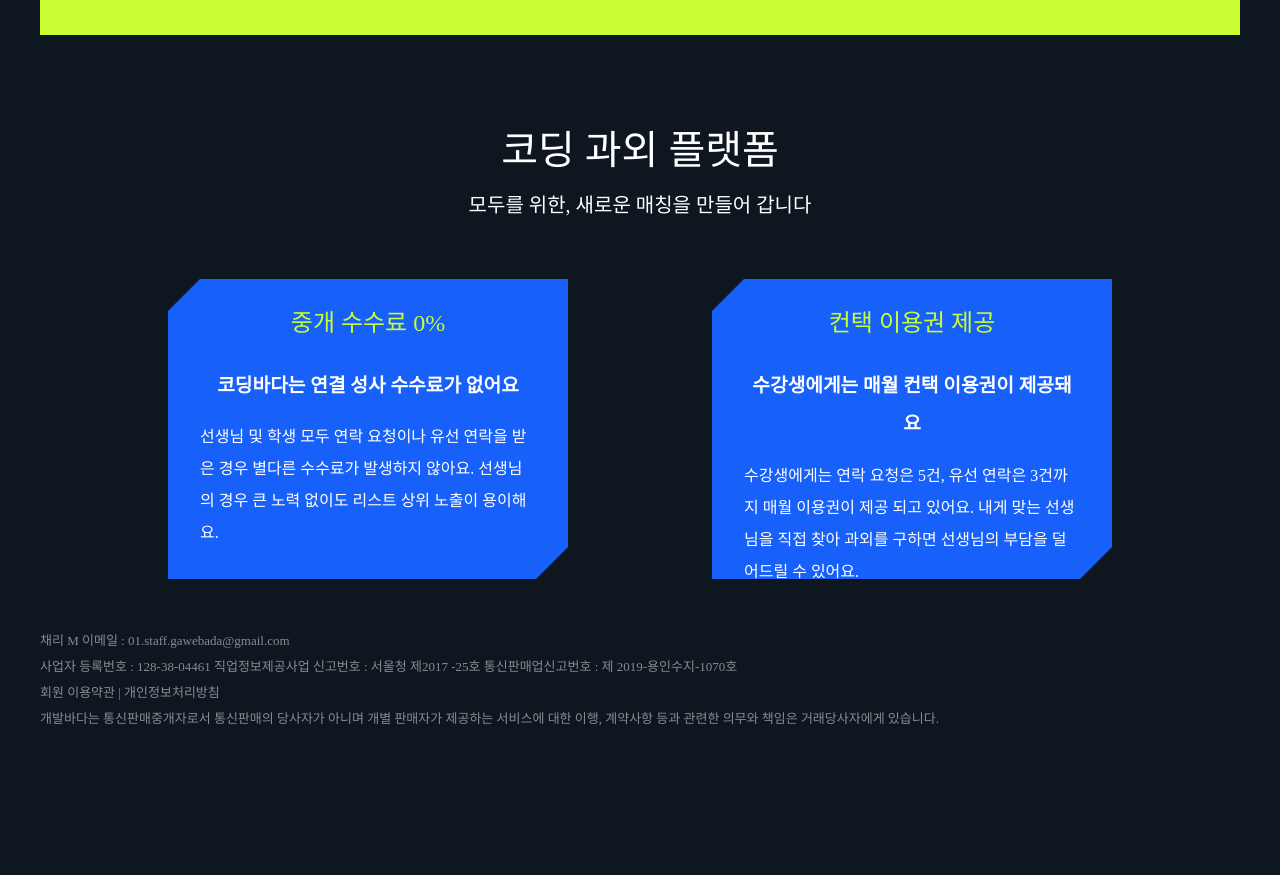
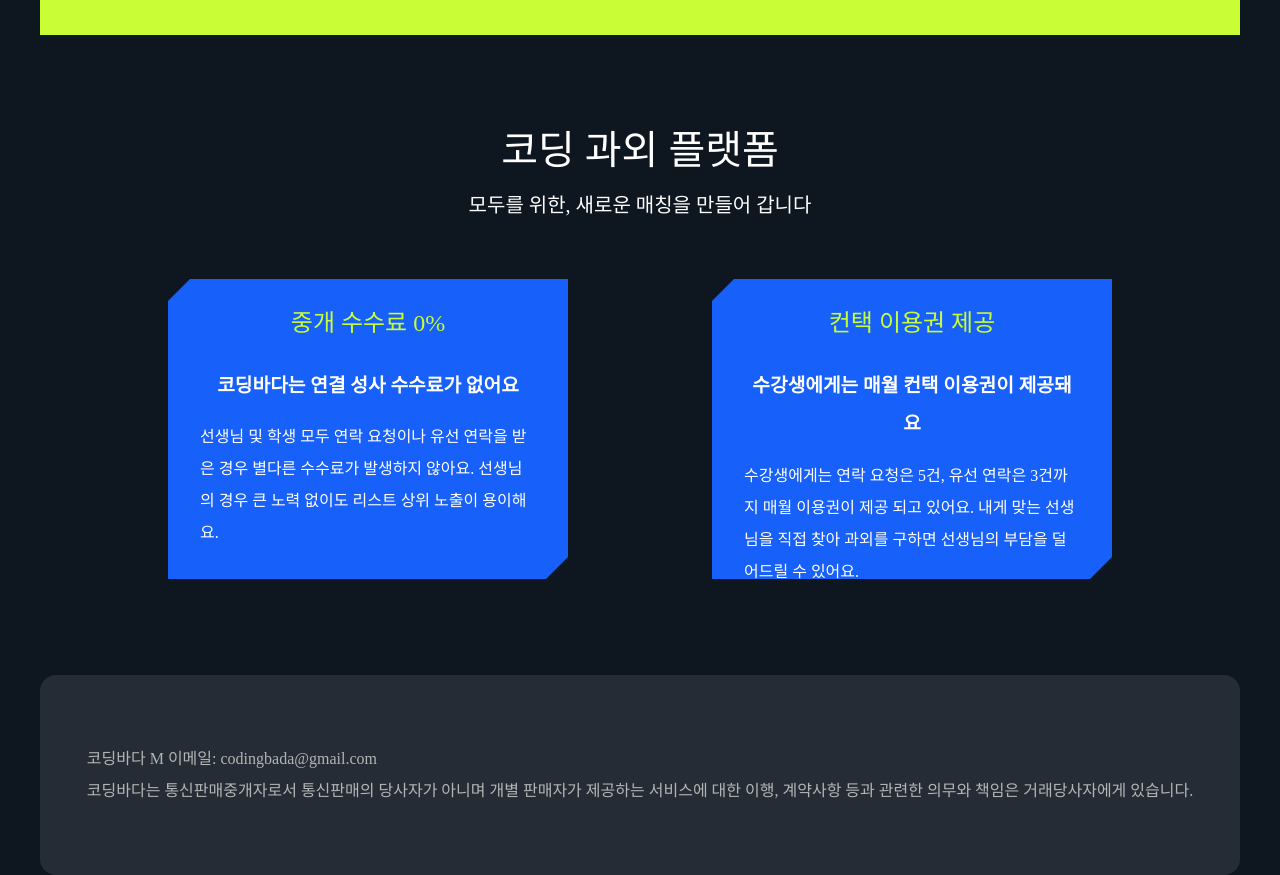
Before and after one commit to reignkk1/coding-tutoring-client, a React (Create React App) app: page / in a window 1280 px wide. Shown: the part 380-1255 px from the top of the page. Before the commit the page ends 1159 px from the top, so only its background shows below. Built offline with nearby package versions, Linux system fonts and the light colour scheme; no server answers; a web font is replaced by a local one.

Commit message:
style: 푸터 스타일링

```diff
--- a/src/components/layout/Footer.tsx
+++ b/src/components/layout/Footer.tsx
@@ -1,38 +1,35 @@
 import styled from "styled-components";
 
 const Container = styled.footer`
+  width: 100%;
+  height: 200px;
+  max-width: 1200px;
+  margin-inline: auto;
+
   display: flex;
   align-items: center;
-  width: 100%;
-  height: 200px;
-  border-top: 1px solid rgba(0, 0, 0, 0.1);
-`;
+  justify-content: center;
 
-const Wrapper = styled.div`
-  width: 1200px;
-  margin: 0 auto;
+  background-color: #252c35;
+
+  border-radius: 1rem;
 `;
 
 const Info = styled.p`
   line-height: 2;
-  font-size: 13px;
-  opacity: 0.5;
+  font-size: 1rem;
+  color: #b5b5b5;
 `;
 
 export default function Footer() {
   return (
     <Container>
-      <Wrapper>
-        <Info>
-          채리 M 이메일 : 01.staff.gawebada@gmail.com
-          <br /> 사업자 등록번호 : 128-38-04461 직업정보제공사업 신고번호 :
-          서울청 제2017 -25호 통신판매업신고번호 : 제 2019-용인수지-1070호{" "}
-          <br /> 회원 이용약관 | 개인정보처리방침
-          <br /> 개발바다는 통신판매중개자로서 통신판매의 당사자가 아니며 개별
-          판매자가 제공하는 서비스에 대한 이행, 계약사항 등과 관련한 의무와
-          책임은 거래당사자에게 있습니다.
-        </Info>
-      </Wrapper>
+      <Info>
+        코딩바다 M 이메일: codingbada@gmail.com
+        <br /> 코딩바다는 통신판매중개자로서 통신판매의 당사자가 아니며 개별
+        판매자가 제공하는 서비스에 대한 이행, 계약사항 등과 관련한 의무와 책임은
+        거래당사자에게 있습니다.
+      </Info>
     </Container>
   );
 }
--- a/src/pages/Home.tsx
+++ b/src/pages/Home.tsx
@@ -34,7 +34,7 @@
 
 const Intro = styled.section`
   text-align: center;
-  margin-top: 6rem;
+  margin-block: 6rem;
 `;
 
 const FirstBox = styled.div`
@@ -66,16 +66,16 @@
 
   overflow: hidden;
   clip-path: polygon(
-    32px 0,
+    22px 0,
     100% 0,
-    100% calc(100% - 32px),
-    calc(100% - 32px) 100%,
+    100% calc(100% - 22px),
+    calc(100% - 22px) 100%,
     0 100%,
-    0 32px
+    0 22px
   );
 
   div {
-    font-family: regular;
+    font-family: medium;
     font-size: 1.5rem;
     color: #c9fd35;
     margin-bottom: 2rem;
```
